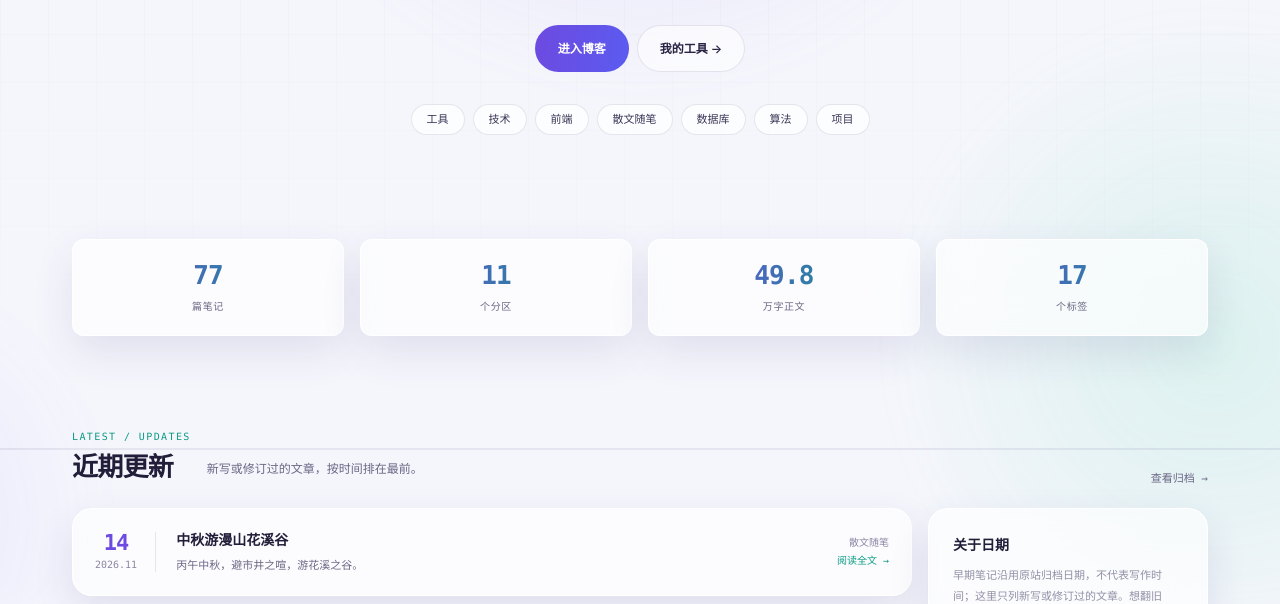
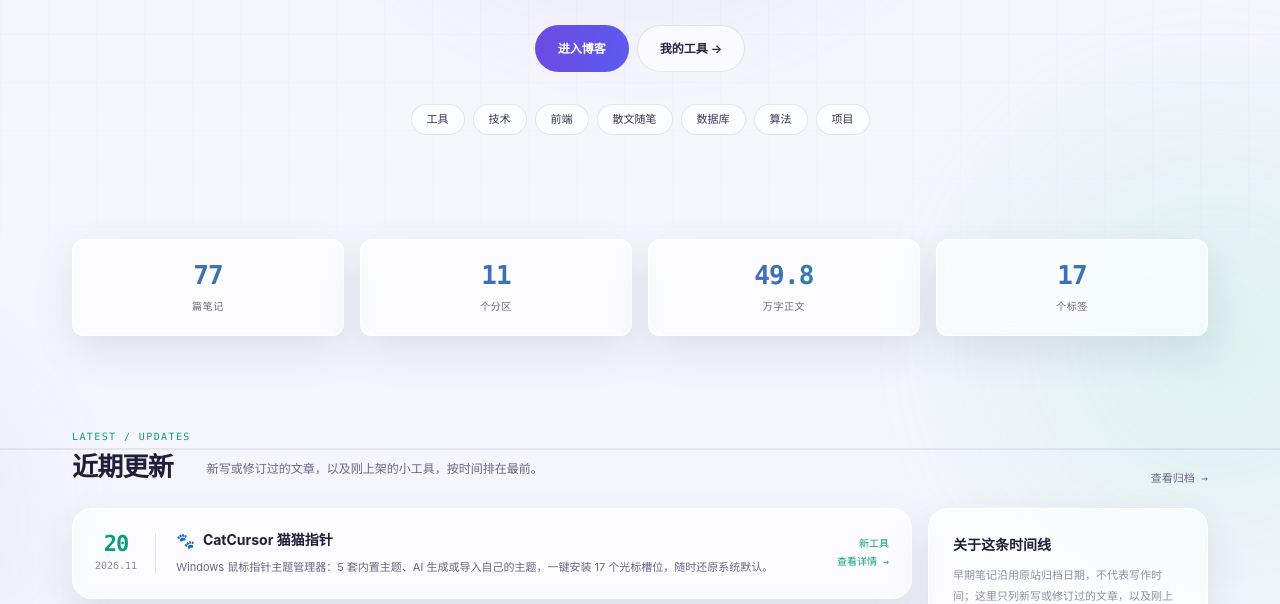
Before and after one commit to ZHANGChang47/BlogVuePress, an Astro site in the folder next/: page / in a window 1280 px wide. Shown: the part 350-954 px from the top of the page. Built offline with nearby package versions, Linux system fonts and the light colour scheme; Astro itself is replaced by a stand-in of ours.

Commit message:
feat(next): 近期更新混排工具条目并直达详情页

```diff
--- a/next/src/pages/index.astro
+++ b/next/src/pages/index.astro
@@ -22,11 +22,34 @@ const sectionCards = sections.map((sec) => {
 
 const featured = [...posts].sort((a, b) => (b.data.words || 0) - (a.data.words || 0)).slice(0, 6);
 // 近期更新只认 updated：旧站迁入的 76 篇 date 是归档标记，不是写作 / 发布时间，
-// 按 date 排序会把 2023 年的旧笔记冒充成最近更新。
-const recent = posts
-  .filter((p) => p.data.updated)
-  .sort((a, b) => String(b.data.updated).localeCompare(String(a.data.updated)))
-  .slice(0, 4);
+// 按 date 排序会把 2023 年的旧笔记冒充成最近更新。工具也带 updated，按同一时间轴混排。
+const stamp = (s) => (s && String(s).length === 10 ? `${s} 00:00:00` : String(s));
+const recent = [
+  ...posts.filter((p) => p.data.updated).map((p) => ({
+    key: `post-${p.data.code}`,
+    stamp: stamp(p.data.updated),
+    title: p.data.title,
+    excerpt: p.data.excerpt || p.data.section,
+    href: `${base}pages/${p.data.code}/`,
+    side: p.data.section,
+    cta: '阅读全文 →',
+    kind: 'post',
+    icon: '',
+  })),
+  ...toolsIndex.tools.filter((t) => t.updated).map((t) => ({
+    key: `tool-${t.id}`,
+    stamp: stamp(t.updated),
+    title: t.title,
+    excerpt: t.desc,
+    href: t.entry,
+    side: '新工具',
+    cta: '查看详情 →',
+    kind: 'tool',
+    icon: t.icon,
+  })),
+]
+  .sort((a, b) => b.stamp.localeCompare(a.stamp))
+  .slice(0, 6);
 const dayOf = (s) => ({ day: s.slice(8, 10), ym: s.slice(0, 7).replace('-', '.') });
 const tools = toolsIndex.tools.slice(0, 6);
 const modeLabel = { link: '外部链接', embed: '嵌入页面', native: '站内组件', page: '站内详情' };
@@ -63,28 +86,28 @@ const statusLabel = { online: '已上线', beta: '公测中', wip: '开发中',
           <div class="eyebrow">Latest / Updates</div>
           <h2>近期更新</h2>
         </div>
-        <p>新写或修订过的文章，按时间排在最前。</p>
+        <p>新写或修订过的文章，以及刚上架的小工具，按时间排在最前。</p>
         <a class="more" href={`${base}archives/`}>查看归档 →</a>
       </div>
       <div class="updates">
         <div class="update-list">
-          {recent.map((p) => {
-            const d = dayOf(String(p.data.updated));
+          {recent.map((item) => {
+            const d = dayOf(item.stamp);
             return (
-              <a class="update-card reveal" href={`${base}pages/${p.data.code}/`}>
+              <a class={`update-card reveal${item.kind === 'tool' ? ' update-card--tool' : ''}`} href={item.href}>
                 <span class="u-date"><b>{d.day}</b><i>{d.ym}</i></span>
                 <span class="u-body">
-                  <b>{p.data.title}</b>
-                  <span class="u-excerpt">{p.data.excerpt || p.data.section}</span>
+                  <b>{item.icon && <span class="u-ico">{item.icon}</span>}{item.title}</b>
+                  <span class="u-excerpt">{item.excerpt}</span>
                 </span>
-                <span class="u-side">{p.data.section}<span>阅读全文 →</span></span>
+                <span class="u-side">{item.side}<span>{item.cta}</span></span>
               </a>
             );
           })}
         </div>
         <aside class="update-note panel">
-          <h3>关于日期</h3>
-          <p>早期笔记沿用原站归档日期，不代表写作时间；这里只列新写或修订过的文章。想翻旧文，按分区读更顺。</p>
+          <h3>关于这条时间线</h3>
+          <p>早期笔记沿用原站归档日期，不代表写作时间；这里只列新写或修订过的文章，以及刚上架的小工具。想翻旧文，按分区读更顺。</p>
           <a class="more" href={`${base}categories/`}>浏览 {sections.length} 个分区 →</a>
         </aside>
       </div>
--- a/next/src/styles/global.css
+++ b/next/src/styles/global.css
@@ -242,6 +242,9 @@ html.motion-ok .reveal.in{opacity:1;translate:0 0}
 .u-date i{font:10px/1.4 var(--mono);font-style:normal;color:var(--faint);white-space:nowrap}
 .u-body{flex:1;min-width:0}
 .u-body b{display:block;font-size:14px;font-weight:660;line-height:1.5}
+.u-ico{display:inline-block;font-size:15px;margin-right:8px;vertical-align:-1px}
+.update-card--tool .u-date b{color:var(--mint)}
+.update-card--tool .u-side{color:var(--mint)}
 .u-excerpt{display:block;font-size:11px;line-height:1.8;color:var(--muted);margin-top:6px;
   overflow:hidden;text-overflow:ellipsis;white-space:nowrap}
 .u-side{flex:none;text-align:right;font:10px/1.8 var(--mono);color:var(--faint)}
```
